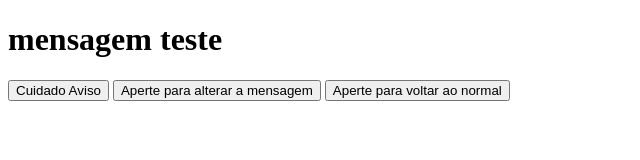
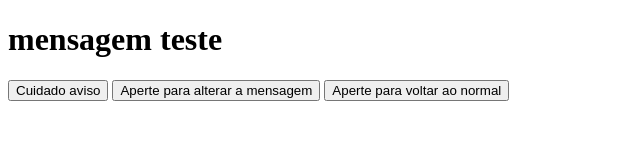
Before and after one commit to JoaoAccioly-br/JavaScript-Faculdade, a plain HTML site: page Atividades/Atividades 01-09/Atividade 1/index.html in a window 1280 px wide. Shown: the full height of the page, 0-640 px from the left. Drawn offline with Linux system fonts and the light colour scheme.

Commit message:
Update index.html

```diff
--- a/Atividades/Atividades 01-09/Atividade 1/index.html
+++ b/Atividades/Atividades 01-09/Atividade 1/index.html
@@ -11,7 +11,7 @@
 <body>
 
     <h1 id="teste">mensagem teste</h1>
-    <button onclick="alerta()">Cuidado Aviso</button>
+    <button onclick="alerta()">Cuidado aviso</button>
     <button onclick="alterar_mensagem()">Aperte para alterar a mensagem</button>
     <button onclick="voltar_mensagem()">Aperte para voltar ao normal</button>
 
```
